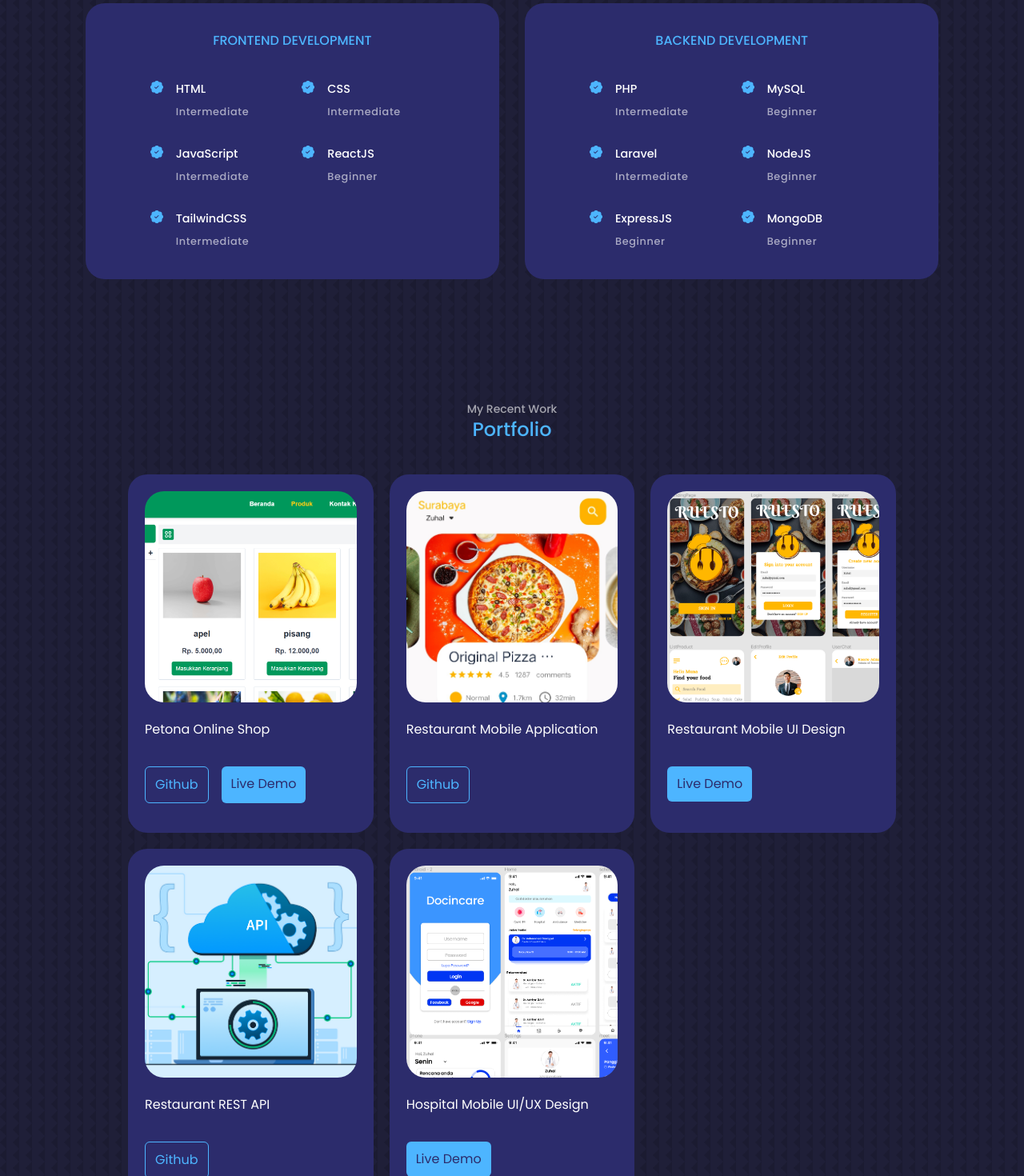
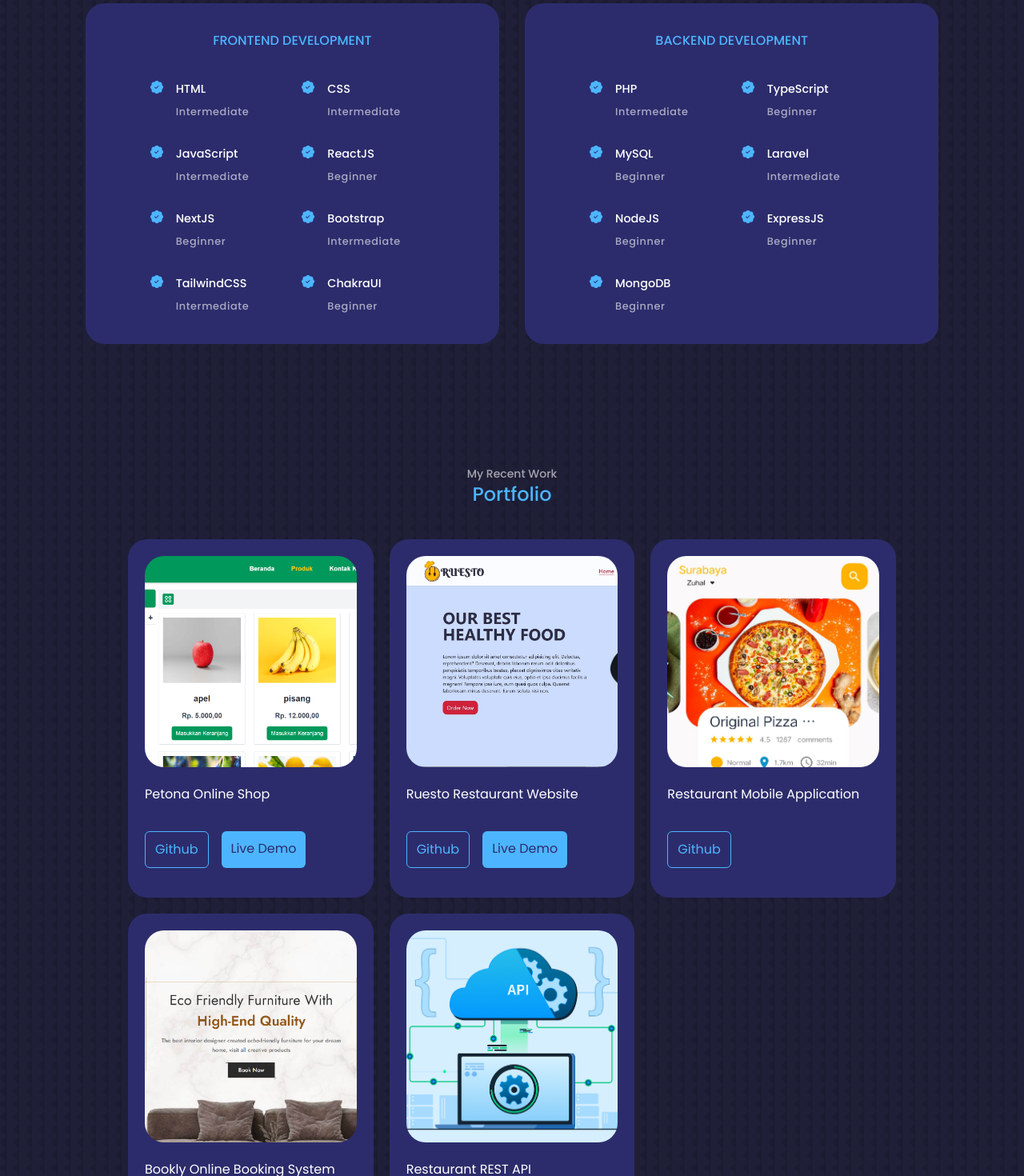
Before and after one commit to zuhalcode/nextjs-portfolio, a Next.js app: page / in a window 1280 px wide. Shown: the part 1540-3010 px from the top of the page at 80% size. Built offline with nearby package versions, Linux system fonts and the light colour scheme.

Commit message:
add portfolio

```diff
--- a/data/BackEnd.js
+++ b/data/BackEnd.js
@@ -2,6 +2,10 @@ export const backEnd = [
   {
     name: "PHP",
     exp: "Intermediate",
+  },
+  {
+    name: "TypeScript",
+    exp: "Beginner",
   },
   {
     name: "MySQL",
--- a/data/FrontEnd.js
+++ b/data/FrontEnd.js
@@ -16,7 +16,19 @@ export const frontEnd = [
     exp: "Beginner",
   },
   {
+    name: "NextJS",
+    exp: "Beginner",
+  },
+  {
+    name: "Bootstrap",
+    exp: "Intermediate",
+  },
+  {
     name: "TailwindCSS",
     exp: "Intermediate",
   },
+  {
+    name: "ChakraUI",
+    exp: "Beginner",
+  },
 ];
--- a/data/PortfolioData.js
+++ b/data/PortfolioData.js
@@ -1,8 +1,8 @@
 import img1 from "../public/assets/portfolio1.png";
-import img2 from "../public/assets/portfolio2.jpg";
-import img3 from "../public/assets/portfolio8.png";
-import img4 from "../public/assets/anjay.png";
-import img5 from "../public/assets/docincare.png";
+import img2 from "../public/assets/portfolio3.jpg";
+import img3 from "../public/assets/portfolio2.jpg";
+import img4 from "../public/assets/portfolio4.png";
+import img5 from "../public/assets/anjay.png";
 
 export const portfolios = [
   {
@@ -14,31 +14,30 @@ export const portfolios = [
     liveUrl: "https://petona.id",
   },
   {
+    title: "Ruesto Restaurant Website",
+    img: img2,
+    github: true,
+    gitUrl: "https://github.com/zuhalcode/nextjs-restaurant-web",
+    liveDemo: true,
+    liveUrl: "https://ruesto-app.netlify.app/",
+  },
+  {
     title: "Restaurant Mobile Application",
-    img: img2,
+    img: img3,
     github: true,
     liveDemo: false,
     gitUrl: "https://github.com/zuhalcode/ruesto-apk",
   },
   {
-    title: "Restaurant Mobile UI Design",
-    img: img3,
-    github: false,
+    title: "Bookly Online Booking System",
+    img: img4,
     liveDemo: true,
-    liveUrl:
-      "https://www.figma.com/file/UBEwhdSq5Cm8ytxc1I9cWm/UInspiration-team-library?node-id=0%3A1&t=nOpINDIIqflgFgHK-0",
+    liveUrl: "https://bookly.boothlab.id/bookly",
   },
   {
     title: "Restaurant REST API",
-    img: img4,
+    img: img5,
     github: true,
     gitUrl: "https://github.com/zuhalcode/ruesto-api",
   },
-  {
-    title: "Hospital Mobile UI/UX Design",
-    img: img5,
-    liveDemo: true,
-    liveUrl:
-      "https://www.figma.com/file/zk4JQIshIijnV6FDzWUbJH/EmejingProject?node-id=80%3A18&t=XURRTE75vAfB22sZ-1",
-  },
 ];
```
Also changed, not shown: public/assets/portfolio3.jpg (added), public/assets/portfolio4.png (added).
